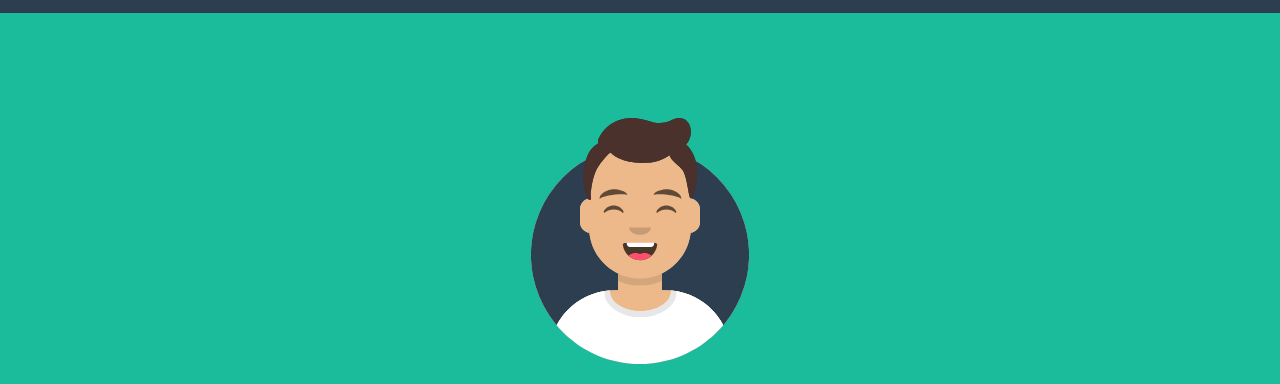
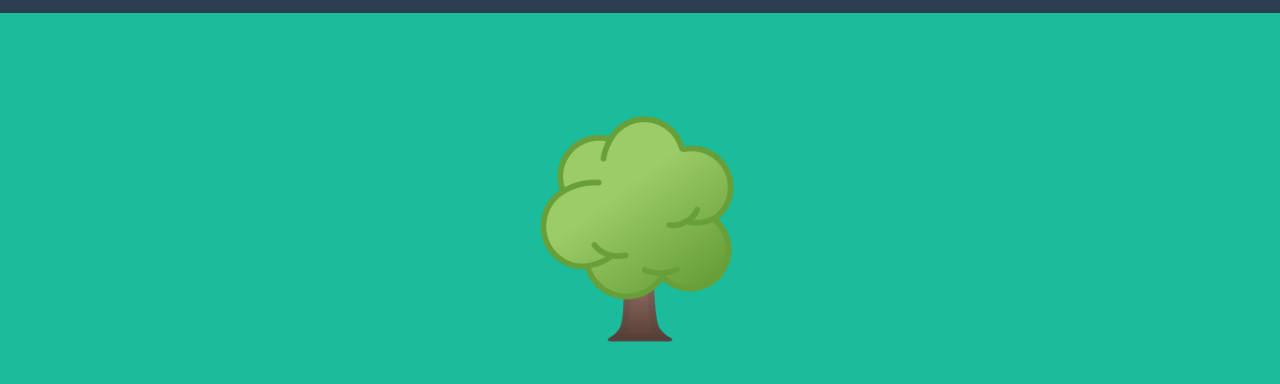
Before and after one commit to pro-programmer-coder/one-thing-to-do-before-you-die, a website with bundled scripts: page index.html in a window 1280 px wide. Shown: the part 91-475 px from the top of the page. Built offline with nearby package versions, Linux system fonts and the light colour scheme.

Commit message:
tree icon

```diff
--- a/index.html
+++ b/index.html
@@ -51,7 +51,7 @@
     <div class="container d-flex align-items-center flex-column">
 
       <!-- Masthead Avatar Image -->
-      <img class="masthead-avatar mb-5" src="img/avataaars.svg" alt="">
+      <img class="masthead-avatar mb-5" src="img/22330-deciduous-tree-icon.png" alt="">
 
       <!-- Masthead Heading -->
       <h1 class="masthead-heading text-uppercase mb-0">Start Bootstrap</h1>
```
Also changed, not shown: img/22330-deciduous-tree-icon.png (added).
